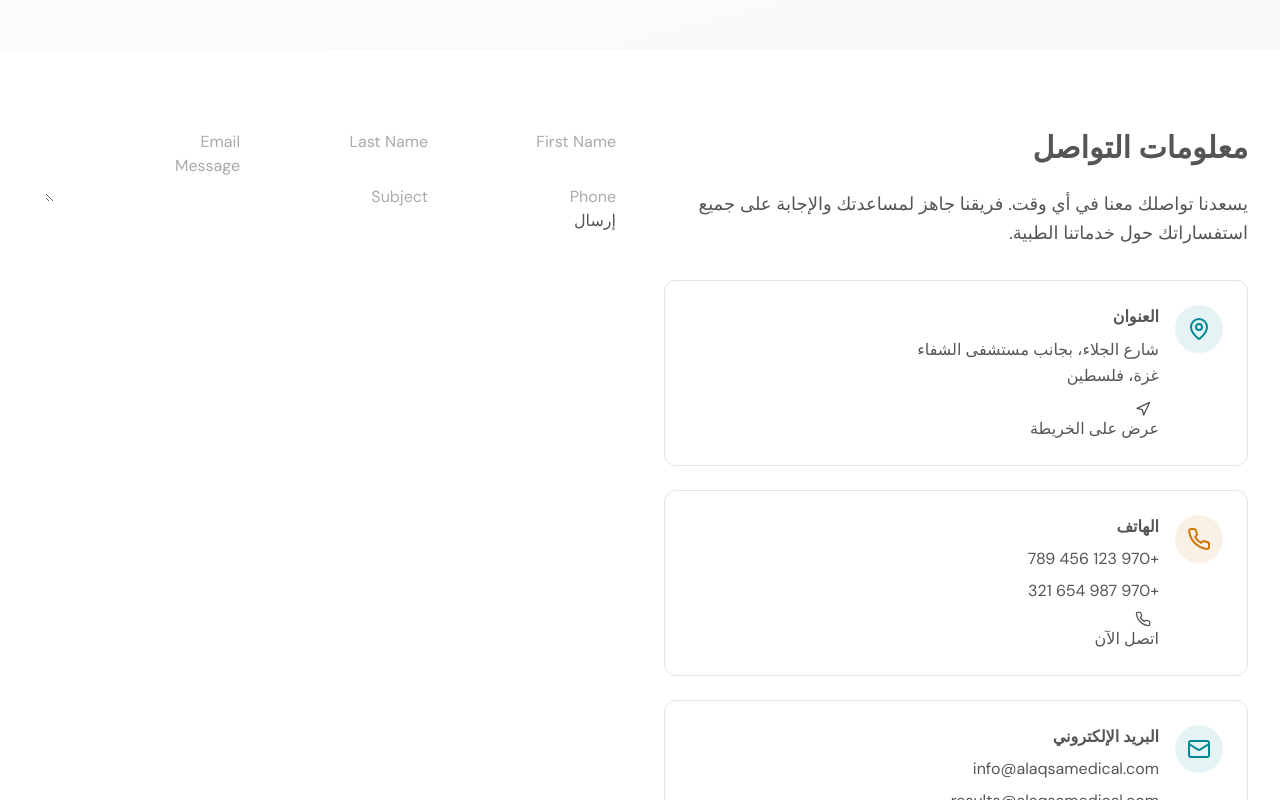
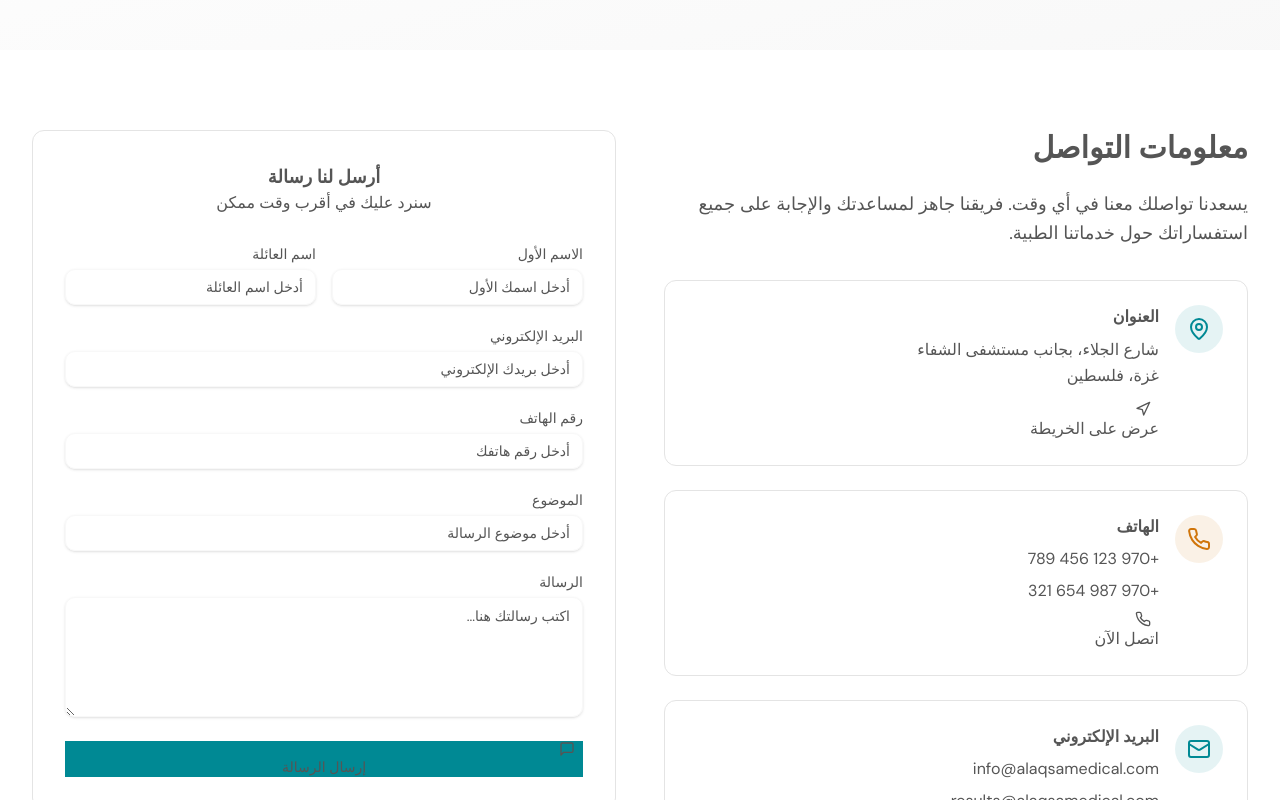
Before and after one commit to OmarYahya2/Al_AqsaMedicalLab, a Next.js app: page /contact in a window 1280 px wide. Shown: the part 360-1160 px from the top of the page. Built offline with nearby package versions, Linux system fonts and the light colour scheme.

Commit message:
Update ContactForm.jsx

```diff
--- a/app/contact/ContactForm.jsx
+++ b/app/contact/ContactForm.jsx
@@ -1,4 +1,12 @@
+// app/contact/ContactForm.jsx
 "use client";
+
+import { Card, CardContent, CardHeader, CardTitle } from "@/components/ui/card";
+import { Button } from "@/components/ui/button";
+import { Input } from "@/components/ui/input";
+import { Label } from "@/components/ui/label";
+import { Textarea } from "@/components/ui/textarea";
+import { MessageSquare } from "lucide-react";
 
 export default function ContactForm() {
   async function handleSubmit(e) {
@@ -22,19 +30,112 @@ export default function ContactForm() {
       }
     );
 
-    if (!res.ok) console.error("Error sending data:", await res.text());
-    else alert("تم الاستلام! سنرد عليك في أقرب وقت ممكن");
+    if (!res.ok) {
+      console.error("Error sending data:", await res.text());
+    } else {
+      alert("تم الاستلام! سنرد عليك في أقرب وقت ممكن");
+      e.target.reset(); // تفريغ الحقول بعد الإرسال
+    }
   }
 
   return (
-    <form onSubmit={handleSubmit}>
-      <input name="firstName" placeholder="First Name" />
-      <input name="lastName" placeholder="Last Name" />
-      <input name="email" type="email" placeholder="Email" />
-      <input name="phone" placeholder="Phone" />
-      <input name="subject" placeholder="Subject" />
-      <textarea name="message" placeholder="Message" />
-      <button type="submit">إرسال</button>
-    </form>
+    <Card className="p-8">
+      <CardHeader className="text-center pb-6">
+        <CardTitle className="text-2xl font-bold text-foreground">
+          أرسل لنا رسالة
+        </CardTitle>
+        <p className="text-muted-foreground">سنرد عليك في أقرب وقت ممكن</p>
+      </CardHeader>
+      <CardContent>
+        <form onSubmit={handleSubmit} className="space-y-6">
+          <div className="grid md:grid-cols-2 gap-4">
+            <div>
+              <Label htmlFor="firstName" className="text-right block mb-2">
+                الاسم الأول
+              </Label>
+              <Input
+                id="firstName"
+                name="firstName"
+                placeholder="أدخل اسمك الأول"
+                className="text-right"
+                required
+              />
+            </div>
+            <div>
+              <Label htmlFor="lastName" className="text-right block mb-2">
+                اسم العائلة
+              </Label>
+              <Input
+                id="lastName"
+                name="lastName"
+                placeholder="أدخل اسم العائلة"
+                className="text-right"
+                required
+              />
+            </div>
+          </div>
+
+          <div>
+            <Label htmlFor="email" className="text-right block mb-2">
+              البريد الإلكتروني
+            </Label>
+            <Input
+              id="email"
+              name="email"
+              type="email"
+              placeholder="أدخل بريدك الإلكتروني"
+              className="text-right"
+              required
+            />
+          </div>
+
+          <div>
+            <Label htmlFor="phone" className="text-right block mb-2">
+              رقم الهاتف
+            </Label>
+            <Input
+              id="phone"
+              name="phone"
+              placeholder="أدخل رقم هاتفك"
+              className="text-right"
+            />
+          </div>
+
+          <div>
+            <Label htmlFor="subject" className="text-right block mb-2">
+              الموضوع
+            </Label>
+            <Input
+              id="subject"
+              name="subject"
+              placeholder="أدخل موضوع الرسالة"
+              className="text-right"
+              required
+            />
+          </div>
+
+          <div>
+            <Label htmlFor="message" className="text-right block mb-2">
+              الرسالة
+            </Label>
+            <Textarea
+              id="message"
+              name="message"
+              placeholder="اكتب رسالتك هنا..."
+              className="text-right min-h-[120px]"
+              required
+            />
+          </div>
+
+          <Button
+            type="submit"
+            className="w-full bg-primary hover:bg-primary/90"
+          >
+            <MessageSquare className="w-4 h-4 mr-2" />
+            إرسال الرسالة
+          </Button>
+        </form>
+      </CardContent>
+    </Card>
   );
 }
```
